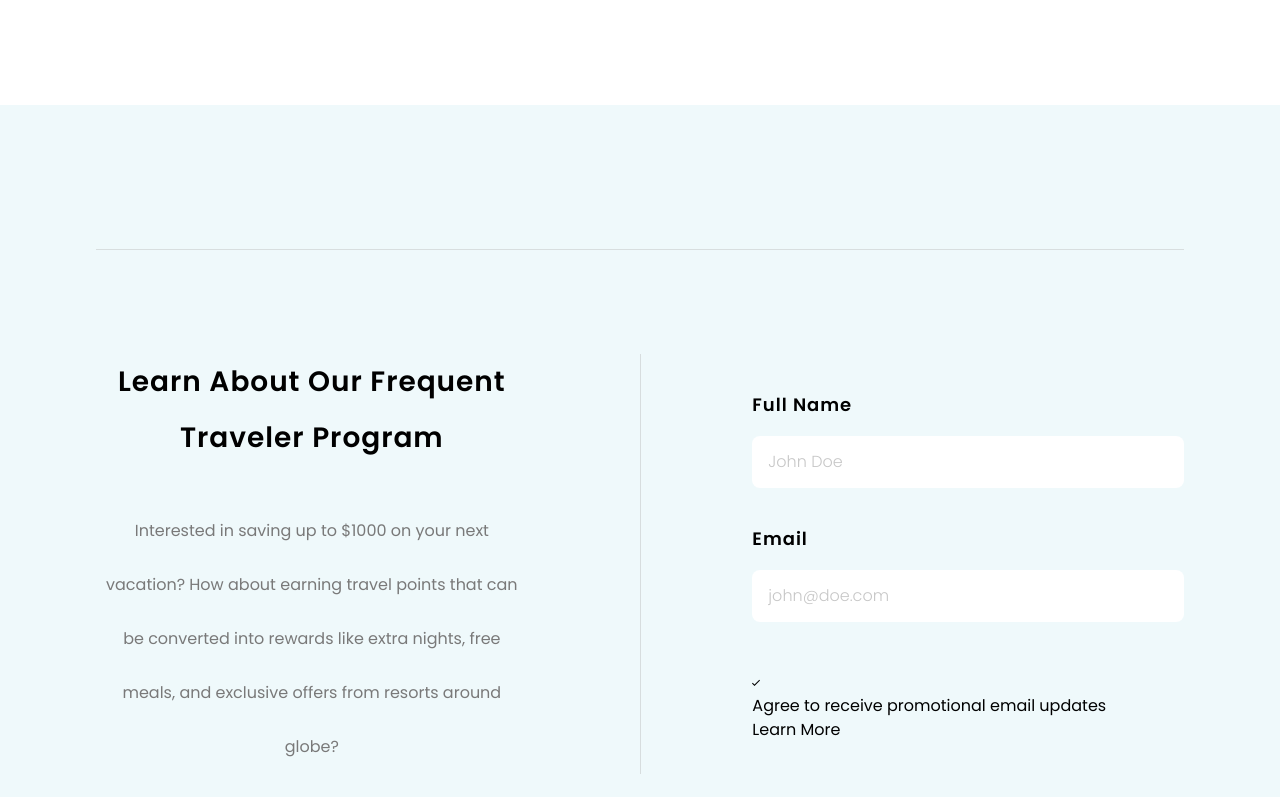
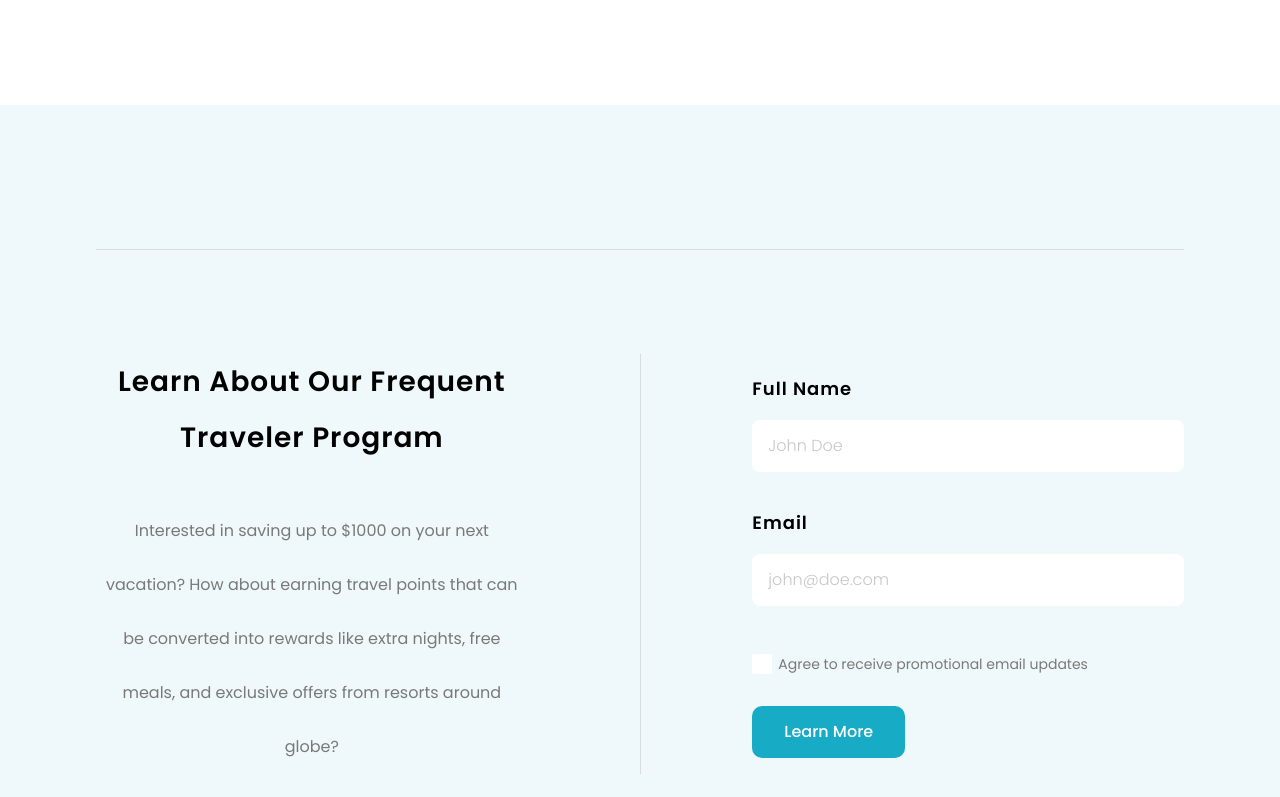
Before and after one commit to Jisap/vite-travel-agency, a React (Vite) app: page / in a window 1280 px wide. Shown: the part 5056-5853 px from the top of the page. Built offline with nearby package versions, Linux system fonts and the light colour scheme.

Commit message:
FrequentTraveler basic styles

```diff
--- a/src/components/FrequentTraveler.tsx
+++ b/src/components/FrequentTraveler.tsx
@@ -1,7 +1,20 @@
+import { MouseEvent, useState } from "react"
 import Checkmark from "./Icons/Checkmark"
 
 
 const FrequentTraveler = () => {
+
+  const [isChecked, setIsChecked] = useState<boolean>(false);
+
+  const handleSubmit = (e: MouseEvent<HTMLButtonElement>) => {
+    e.preventDefault();
+    if(isChecked){
+      console.log("Form submitted");
+    }
+  }
+
+
+
   return (
     <section className="bg-primary-100 px-24 py-36">
       <div className="border-y-grey-500/40 m-auto flex max-w-389 items-center justify-between gap-x-28 border-y-1 py-26">
@@ -51,15 +64,30 @@ const FrequentTraveler = () => {
             />
           </label>
 
-          <div>
-            <label>
-              <button>
-                <Checkmark className="size-2" />
+          <div className="flex flex-wrap items-center justify-between gap-8">
+            <label className="text-grey-800 flex cursor-pointer items-center gap-x-1.5">
+              <button
+                className="flex size-5 cursor-pointer items-center justify-center rounded-xs bg-white p-1 disabled:opacity-50"
+                type="button"
+                onClick={() => setIsChecked(!isChecked)}
+              >
+                <Checkmark
+                  className={`
+                    size-2 transition-all duration-200
+                    ${isChecked ? "visible size-3 opacity-100" : "invisible size-2 opacity-0"}
+                  `}
+                  />
               </button>
-              <p> Agree to receive promotional email updates</p>
+              <p className="text-sm tranking-[.03rem]"> Agree to receive promotional email updates</p>
             </label>
 
-            <button>Learn More</button>
+            <button
+              className="bg-primary-700 hover:bg-primary-800 cursor-pointer rounded-[0.625rem] px-8 py-3.5 font-medium text-white
+              transition-all duration-200 disabled:cursor-not-allowed"
+              onClick={handleSubmit}
+            >
+              Learn More
+            </button>
           </div>
         </form>
       </div>
```
